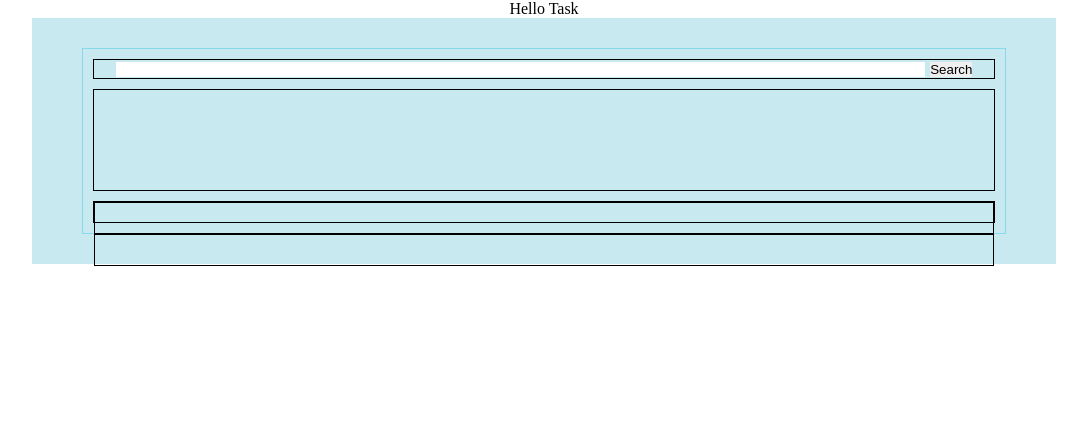
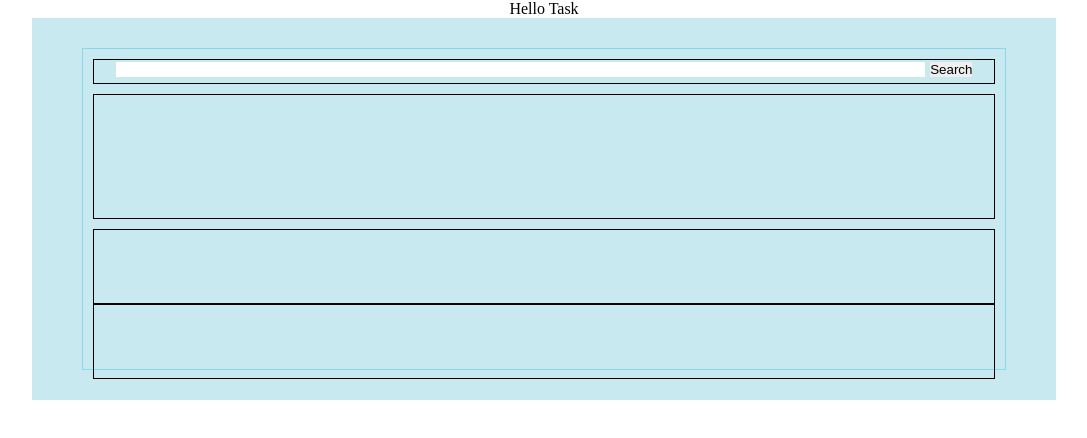
Before and after one commit to karenbarseghyan/flickr-search-react, a React (Create React App) app: page / in a window 1280 px wide. Shown: the top 438 px of the page, without its empty margins (96-1183 px from the left). Built offline with nearby package versions, Linux system fonts and the light colour scheme.

Commit message:
styling edition and url concatination

```diff
--- a/src/components/Search.css
+++ b/src/components/Search.css
@@ -15,7 +15,7 @@ a:focus, a:active {outline:none}
 
     /*position: relative;*/
     width: 90%;
-    height: 92%;
+    height: 320px;
     margin: 10px auto;
     border: 1.2px solid #86d8eb;
 }
@@ -32,37 +32,46 @@ a:focus, a:active {outline:none}
 }
 
 .block-search {
-    height: 10%;
+    height: 8%;
     border: 1px solid black
 }
 
 .input {
     width: 90%;
-    height: 20%;
     margin-right: 5px;
 }
 
 .image-container {
     /*position: relative;*/
     border: 1px solid black;
-    height: 100px;
+    height: 42%;
     margin: 10px 0 10px 0;
 
 }
 
 .drap-drop {
+    display: inline;
     border: 1px solid black;
-    height: 20px;
+    height: 25%;
 
 }
-.item-drop {
+.item-drop1 {
     border: 1px solid black;
-    height: 30px;
+    width: 50%;
+    float:left;
+}
+.item-drop2 {
+    border: 1px solid black;
+    width: 50%;
+    float:right;
+}
+.show-item {
+    border: 1px solid black;
+    height: 25%;
 }
 
-
 .image-design {
-    max-width: 50px;
+    max-width: 70px;
     max-height: 150px;
     padding: 1px 1px 1px 1px;
 }
--- a/src/components/Search.js
+++ b/src/components/Search.js
@@ -1,5 +1,5 @@
 import React, { useState } from "react";
-import { SEARCH_PHOTOS } from "../url/url.js";
+import { URL, SEARCH_PHOTOS_URL, ENDPOINT } from "../url/url.js";
 import axios from "axios";
 import "./Search.css";
 
@@ -10,16 +10,16 @@ const Photos = () => {
   const handleClick = (ev) => {
     ev.preventDefault();
     searchUsers();
-    console.log(SEARCH_PHOTOS, value.trim());
+    console.log(URL, value.trim());
   };
 
   const handleChange = (ev) => {
     setValue(ev.target.value);
   };
 
-  const searchUsers = async () => {
+  const searchUsers = async (ev) => {
     try {
-      const response = await axios.get(SEARCH_PHOTOS);
+      const response = await axios.get(URL);
       const data = await response;
       console.log(data);
       setData(data.data.photos.photo);
--- a/src/url/url.js
+++ b/src/url/url.js
@@ -1,2 +1,5 @@
-export const SEARCH_PHOTOS =
-  "https://www.flickr.com/services/rest/?method=flickr.photos.search&api_key=b035836ff678469b3acd8d982b8636ba&tags=cats&per_page=7&format=json&nojsoncallback=1&auth_token=72157718706303057-d09e8e5b8f1f6bca&api_sig=d9c15c03a67b1646eecc56c03d8391d9";
+// const tags = "tags=animal";
+
+export const SEARCH_PHOTOS_URL = `https://www.flickr.com/services/rest/?method=flickr.photos.search&api_key=1926f4352f33fe9347ac866d675dbc3f&tags=`;
+export const ENDPOINT = `&per_page=5&format=json&nojsoncallback=1&api_sig=2081f590fcb8396ce6a24dcfb78a0e0c`;
+export const URL = SEARCH_PHOTOS_URL + `animal` + ENDPOINT;
```
Lines whose indentation alone changed are shown as unchanged.
